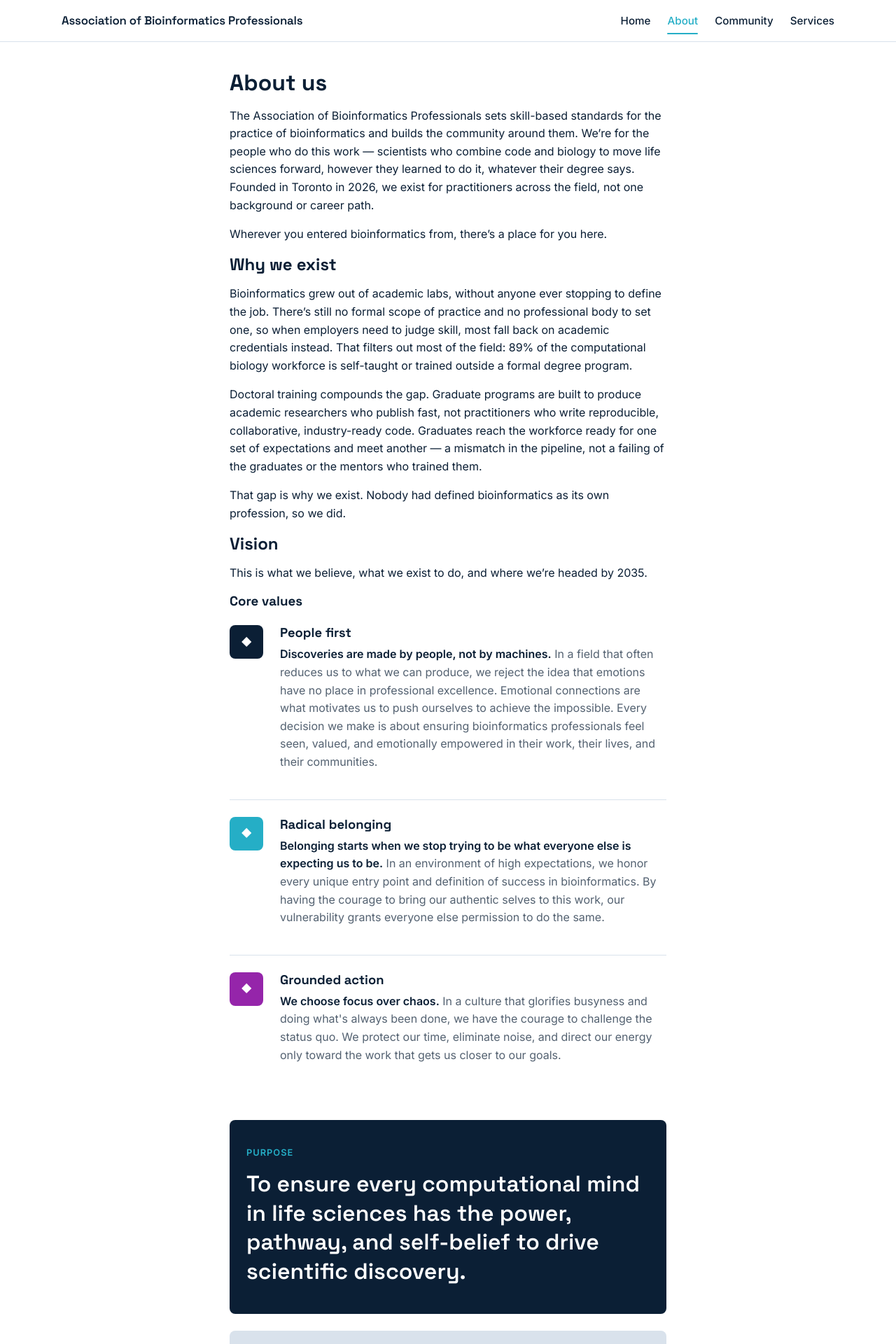
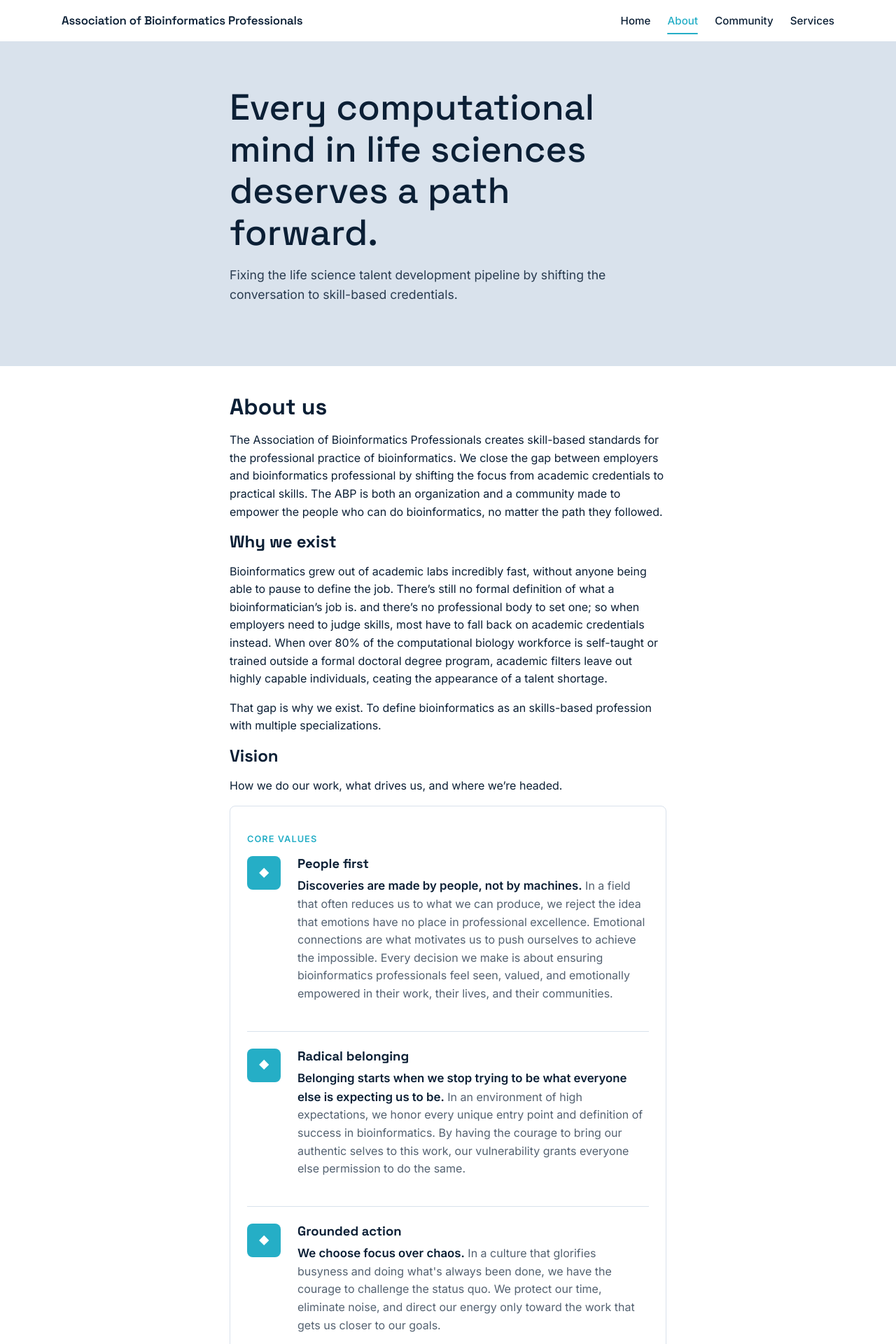
Before and after one commit to bioinfopro/bioinfopro-website-dev, a Jekyll site: the page built from src/pages/about.md, in a window 1280 px wide. Shown: the top 1920 px of the page at 70% size. Built offline with Jekyll 4.4.1, drawn with Linux system fonts in a browser that asks for light colours; some of the changed text lies outside the part shown.

Commit message:
final changes to about page

```diff
--- a/src/assets/css/main.scss
+++ b/src/assets/css/main.scss
@@ -230,10 +230,33 @@ main {
 }
 
 // -----------------------------------------------------------------------
-// Hero (home layout)
+// Hero (home layout, and the about-page top hero via .hero--breakout)
 // -----------------------------------------------------------------------
 .hero {
   background-color: var(--color-alice-blue);
+}
+
+// On the home layout .hero sits directly in <main>, outside .page-inner,
+// so it's already full-bleed for free. Pages that use the default layout
+// (like about.md) wrap their content in .page-inner (42rem cap), so a
+// hero placed there needs to opt back out — same position/50vw technique
+// used elsewhere on the about page. The negative top margin cancels
+// .page-inner's own padding-top so the hero still sits flush against the
+// header with no stray gap above it.
+.hero--breakout {
+  position: relative;
+  left: 50%;
+  right: 50%;
+  width: 100vw;
+  margin-top: calc(-1 * var(--space-4));
+  // Matches the space-4 bottom margin used between the other stacked
+  // sections on this page (.vision-cards, .future-state) so the hero
+  // hands off to the "About us" heading at the same rhythm as the rest
+  // of the page, instead of the heading butting right up against the
+  // hero's background edge.
+  margin-bottom: var(--space-4);
+  margin-left: -50vw;
+  margin-right: -50vw;
 }
 
 .hero-inner {
@@ -248,13 +271,20 @@ main {
   font-size: 0.8rem;
   letter-spacing: 0.08em;
   text-transform: uppercase;
-  color: var(--color-royal-orchid);
+  color: var(--color-pacific-blue);
   margin-bottom: var(--space-2);
 }
 
+// Sets its own font-family/color/line-height rather than relying on a
+// heading tag's base styles, so it renders correctly whether it's an
+// <h1> (home hero) or a <p> (about-page hero, which keeps a single true
+// <h1> — "About us" — for its heading hierarchy).
 .hero-headline {
+  font-family: var(--font-display);
+  color: var(--color-deep-blue);
+  line-height: 1.15;
   font-size: clamp(2rem, calc(4vw + 1rem), 3.25rem);
-  margin-bottom: var(--space-2);
+  margin: 0 0 var(--space-2);
 }
 
 .hero-subhead {
@@ -365,17 +395,88 @@ main {
 }
 
 // -----------------------------------------------------------------------
-// Core values (about page)
+// Vision cards: Purpose, Core values, Mission (about page)
 //
-// Each value is paired 1:1 with one of the three brand accent colors, so
-// the palette itself signals "three distinct, equally-weighted pillars"
-// rather than a ranked or sequential list — no 01/02/03 numbering, because
-// nothing here is a sequence. The diamond mark repeats across all three
-// tiles as a shared emblem; only its color changes.
+// Purpose, Core values, and Mission are three equally-weighted parts of
+// one Vision section, so they share a single card pattern — .vision-card
+// supplies the padding/background/border/radius shell, .vision-card-label
+// supplies the uppercase eyebrow-style label — rather than reading as
+// three unrelated components. The only differentiator is color: each
+// label takes one of the three brand accents (pacific-blue / deep-blue /
+// royal-orchid — the same trio the individual values below use as
+// badges), so the section reads as one consistent system, not a special
+// one-off treatment per card. All three sit inline in the normal Vision
+// flow inside .page-inner — no full-bleed breakouts.
 // -----------------------------------------------------------------------
+.vision-cards {
+  display: flex;
+  flex-direction: column;
+  gap: var(--space-3);
+  margin: 0 0 var(--space-4);
+}
+
+.vision-card {
+  padding: var(--space-4) var(--space-3);
+  background-color: var(--color-white);
+  border: 1px solid var(--color-alice-blue);
+  border-radius: var(--radius);
+}
+
+.vision-card-label {
+  font-family: var(--font-body);
+  font-weight: 600;
+  font-size: 0.8rem;
+  letter-spacing: 0.08em;
+  text-transform: uppercase;
+  margin: 0 0 var(--space-2);
+}
+
+.vision-card-label--pacific-blue {
+  color: var(--color-pacific-blue);
+}
+
+.vision-card-label--deep-blue {
+  color: var(--color-deep-blue);
+}
+
+.vision-card-label--royal-orchid {
+  color: var(--color-royal-orchid);
+}
+
+// Shared statement scale for the single-sentence cards (Purpose, Mission).
+// Core values keeps its own .value-lead/.value-rest split below since it's
+// a list of short paragraphs, not one sentence, but sits in the same
+// .vision-card shell as its siblings.
+.vision-card-statement {
+  font-family: var(--font-body);
+  font-weight: 500;
+  font-size: 1.2rem;
+  line-height: 1.55;
+  color: var(--color-deep-blue);
+  margin: 0;
+}
+
+// Figures in the Mission statement get the display face and full-strength
+// royal orchid so they read as stamped-in numbers without turning the
+// sentence into a headline.
+.mission-stat {
+  font-family: var(--font-display);
+  font-weight: 700;
+  color: var(--color-royal-orchid);
+}
+
+@media (max-width: 40rem) {
+  .vision-card {
+    padding: var(--space-3);
+  }
+}
+
+// Core values stack one per row at every width, divided by a hairline
+// rather than each getting its own card chrome — the outer .vision-card
+// already supplies the "cardness" for the group.
 .values {
   list-style: none;
-  margin: var(--space-3) 0 var(--space-4);
+  margin: 0;
   padding: 0;
 }
 
@@ -390,6 +491,10 @@ main {
 .value:first-child {
   border-top: none;
   padding-top: 0;
+}
+
+.value:last-child {
+  padding-bottom: 0;
 }
 
 .value-badge {
@@ -427,97 +532,24 @@ main {
 }
 
 // .value-desc carries card-body's base look (deep blue, softened) but
-// splits it unevenly between its two spans: .value-lead reads at full
-// strength so the one-line thesis lands first, .value-rest steps back so
-// the supporting sentences don't compete with it for attention.
+// splits it unevenly between its two spans: .value-lead steps up in both
+// weight and size so the one-line thesis reads as its own size tier (not
+// just a bolder run of body text), while .value-rest stays at body size
+// and steps back in opacity so the supporting sentences don't compete
+// with it for attention.
 .value-desc {
   color: var(--color-deep-blue);
 }
 
 .value-lead {
+  font-size: 1.05rem;
   font-weight: 600;
 }
 
 .value-rest {
+  font-size: 1rem;
   font-weight: 400;
   opacity: 0.7;
-}
-
-// -----------------------------------------------------------------------
-// Purpose & Mission banners (about page)
-//
-// Purpose and Mission are deliberately different in kind, so they get
-// different treatments rather than a matched pair of identical cards.
-// Purpose is timeless and aspirational: a dark, display-type banner with
-// no numbers in it. Mission is a dated, measurable commitment: a lighter,
-// plainer-set sentence where the two figures (2035, 80%) are called out
-// as the only colored elements, like figures on a signed pledge.
-// -----------------------------------------------------------------------
-.purpose-banner {
-  background-color: var(--color-deep-blue);
-  border-radius: var(--radius);
-  padding: var(--space-4) var(--space-3);
-  margin: 0 0 var(--space-3);
-}
-
-.purpose-label {
-  font-family: var(--font-body);
-  font-weight: 600;
-  font-size: 0.8rem;
-  letter-spacing: 0.08em;
-  text-transform: uppercase;
-  color: var(--color-pacific-blue);
-  margin: 0 0 var(--space-2);
-}
-
-.purpose-statement {
-  font-family: var(--font-display);
-  font-weight: 600;
-  font-size: clamp(1.4rem, calc(2.5vw + 1rem), 2rem);
-  line-height: 1.3;
-  color: var(--color-white);
-  margin: 0;
-}
-
-.mission-banner {
-  background-color: var(--color-alice-blue);
-  border-radius: var(--radius);
-  padding: var(--space-4) var(--space-3);
-  margin: 0 0 var(--space-4);
-}
-
-.mission-label {
-  font-family: var(--font-body);
-  font-weight: 600;
-  font-size: 0.8rem;
-  letter-spacing: 0.08em;
-  text-transform: uppercase;
-  color: var(--color-royal-orchid);
-  margin: 0 0 var(--space-2);
-}
-
-.mission-statement {
-  font-family: var(--font-body);
-  font-weight: 500;
-  font-size: 1.2rem;
-  line-height: 1.55;
-  color: var(--color-deep-blue);
-  margin: 0;
-}
-
-// Figures get the display face and full-strength royal orchid so they read
-// as stamped-in numbers without turning the sentence into a headline.
-.mission-stat {
-  font-family: var(--font-display);
-  font-weight: 700;
-  color: var(--color-royal-orchid);
-}
-
-@media (max-width: 40rem) {
-  .purpose-banner,
-  .mission-banner {
-    padding: var(--space-3);
-  }
 }
 
 // -----------------------------------------------------------------------
--- a/src/pages/about.md
+++ b/src/pages/about.md
@@ -4,69 +4,75 @@ title: About
 permalink: /about/
 ---
 
+<section class="hero hero--breakout">
+  <div class="hero-inner">
+    <p class="hero-headline">Every computational mind in life sciences deserves a path forward.</p>
+    <p class="hero-subhead">Fixing the life science talent development pipeline by shifting the conversation to skill-based credentials.</p>
+  </div>
+</section>
+
 # About us
 
-The Association of Bioinformatics Professionals sets skill-based standards for the practice of bioinformatics and builds the community around them. We're for the people who do this work — scientists who combine code and biology to move life sciences forward, however they learned to do it, whatever their degree says. Founded in Toronto in 2026, we exist for practitioners across the field, not one background or career path.
-
-Wherever you entered bioinformatics from, there's a place for you here.
+The Association of Bioinformatics Professionals creates skill-based standards for the professional practice of bioinformatics. We close the gap between employers and bioinformatics professional by shifting the focus from academic credentials to practical skills. The ABP is both an organization and a community made to empower the people who can do bioinformatics, no matter the path they followed.
 
 ## Why we exist
 
-Bioinformatics grew out of academic labs, without anyone ever stopping to define the job. There's still no formal scope of practice and no professional body to set one, so when employers need to judge skill, most fall back on academic credentials instead. That filters out most of the field: 89% of the computational biology workforce is self-taught or trained outside a formal degree program.
+Bioinformatics grew out of academic labs incredibly fast, without anyone being able to pause to define the job. There's still no formal definition of what a bioinformatician's job is. and there's no professional body to set one; so when employers need to judge skills, most have to fall back on academic credentials instead. When over 80% of the computational biology workforce is self-taught or trained outside a formal doctoral degree program, academic filters leave out highly capable individuals, ceating the appearance of a talent shortage.
 
-Doctoral training compounds the gap. Graduate programs are built to produce academic researchers who publish fast, not practitioners who write reproducible, collaborative, industry-ready code. Graduates reach the workforce ready for one set of expectations and meet another — a mismatch in the pipeline, not a failing of the graduates or the mentors who trained them.
-
-That gap is why we exist. Nobody had defined bioinformatics as its own profession, so we did.
+That gap is why we exist. To define bioinformatics as an skills-based profession with multiple specializations.
 
 ## Vision
 
-This is what we believe, what we exist to do, and where we're headed by 2035.
+How we do our work, what drives us, and where we're headed.
 
-### Core values
+  <div class="vision-cards">
+  <div class="vision-card">
+    <h3 class="vision-card-label vision-card-label--pacific-blue">Core values</h3>
+    <ul class="values">
+      <li class="value">
+        <span class="value-badge value-badge--pacific-blue" aria-hidden="true"></span>
+        <div class="value-copy">
+          <h4 class="value-name card-title">People first</h4>
+          <p class="value-desc"><span class="value-lead">Discoveries are made by people, not by machines.</span> <span class="value-rest">In a field that often reduces us to what we can produce, we reject the idea that emotions have no place in professional excellence. Emotional connections are what motivates us to push ourselves to achieve the impossible. Every decision we make is about ensuring bioinformatics professionals feel seen, valued, and emotionally empowered in their work, their lives, and their communities.</span></p>
+        </div>
+      </li>
+      <li class="value">
+        <span class="value-badge value-badge--pacific-blue" aria-hidden="true"></span>
+        <div class="value-copy">
+          <h4 class="value-name card-title">Radical belonging</h4>
+          <p class="value-desc"><span class="value-lead">Belonging starts when we stop trying to be what everyone else is expecting us to be.</span> <span class="value-rest">In an environment of high expectations, we honor every unique entry point and definition of success in bioinformatics. By having the courage to bring our authentic selves to this work, our vulnerability grants everyone else permission to do the same.</span></p>
+        </div>
+      </li>
+      <li class="value">
+        <span class="value-badge value-badge--pacific-blue" aria-hidden="true"></span>
+        <div class="value-copy">
+          <h4 class="value-name card-title">Grounded action</h4>
+          <p class="value-desc"><span class="value-lead">We choose focus over chaos.</span> <span class="value-rest">In a culture that glorifies busyness and doing what's always been done, we have the courage to challenge the status quo. We protect our time, eliminate noise, and direct our energy only toward the work that gets us closer to our goals.</span></p>
+        </div>
+      </li>
+    </ul>
+  </div>
 
-<ul class="values">
-  <li class="value">
-    <span class="value-badge value-badge--deep-blue" aria-hidden="true"></span>
-    <div class="value-copy">
-      <h4 class="value-name card-title">People first</h4>
-      <p class="value-desc"><span class="value-lead">Discoveries are made by people, not by machines.</span> <span class="value-rest">In a field that often reduces us to what we can produce, we reject the idea that emotions have no place in professional excellence. Emotional connections are what motivates us to push ourselves to achieve the impossible. Every decision we make is about ensuring bioinformatics professionals feel seen, valued, and emotionally empowered in their work, their lives, and their communities.</span></p>
-    </div>
-  </li>
-  <li class="value">
-    <span class="value-badge value-badge--pacific-blue" aria-hidden="true"></span>
-    <div class="value-copy">
-      <h4 class="value-name card-title">Radical belonging</h4>
-      <p class="value-desc"><span class="value-lead">Belonging starts when we stop trying to be what everyone else is expecting us to be.</span> <span class="value-rest">In an environment of high expectations, we honor every unique entry point and definition of success in bioinformatics. By having the courage to bring our authentic selves to this work, our vulnerability grants everyone else permission to do the same.</span></p>
-    </div>
-  </li>
-  <li class="value">
-    <span class="value-badge value-badge--royal-orchid" aria-hidden="true"></span>
-    <div class="value-copy">
-      <h4 class="value-name card-title">Grounded action</h4>
-      <p class="value-desc"><span class="value-lead">We choose focus over chaos.</span> <span class="value-rest">In a culture that glorifies busyness and doing what's always been done, we have the courage to challenge the status quo. We protect our time, eliminate noise, and direct our energy only toward the work that gets us closer to our goals.</span></p>
-    </div>
-  </li>
-</ul>
+  <div class="vision-card">
+    <h3 class="vision-card-label vision-card-label--pacific-blue">Purpose</h3>
+    <p class="vision-card-statement">To ensure every computational mind in life sciences has the power, pathway, and self-belief to drive scientific discovery.</p>
+  </div>
 
-<div class="purpose-banner">
-  <h3 class="purpose-label">Purpose</h3>
-  <p class="purpose-statement">To ensure every computational mind in life sciences has the power, pathway, and self-belief to drive scientific discovery.</p>
-</div>
-
-<div class="mission-banner">
-  <h3 class="mission-label">Mission</h3>
-  <p class="mission-statement">By <span class="mission-stat">2035</span>, unite <span class="mission-stat">80%</span> of top global life sciences organizations under skill-based standards for the professional practice of bioinformatics.</p>
-</div>
+  <div class="vision-card">
+    <h3 class="vision-card-label vision-card-label--pacific-blue">Mission</h3>
+    <p class="vision-card-statement">By 2035, unite 80% of top global life sciences organizations under skill-based standards for the professional practice of bioinformatics.</p>
+  </div>
+  </div>
 
 <div class="future-state">
   <h3 class="future-state-heading">What 2035 looks like</h3>
   <ul class="future-panels">
-    <li class="future-panel future-panel--deep-blue">
+    <li class="future-panel future-panel--royal-orchid">
       <span class="future-panel-mark" aria-hidden="true"></span>
       <h4 class="future-panel-title">Identity and belonging</h4>
       <p class="future-panel-body">Every single bioinformatician is able to articulate at the dinner table what they do for a living with the same ease that an engineer or a doctor would. Young students enter a bioinformatics community that empowers them to pursue and celebrate their very own definition of success. Bioinformatics professionals feel valued as core contributors to scientific discoveries, and their compensations reflect the years of specialized training and risk management the role requires. Every bioinformatics professional has an unshakeable self-belief in their value regardless of their academic background.</p>
     </li>
-    <li class="future-panel future-panel--pacific-blue">
+    <li class="future-panel future-panel--royal-orchid">
       <span class="future-panel-mark" aria-hidden="true"></span>
       <h4 class="future-panel-title">Market and hiring</h4>
       <p class="future-panel-body">The life sciences market hires based on demonstrated skill, not arbitrary academic paths. Employers can easily find skilled talent for every open position. Graduate students and postdocs can be recognized and compensated as bioinformatics professionals while they complete their training to become an independent research group leader. Educational institutions have better tools to help students develop the skills that the job market needs. Employers maintain protected entry-level pathways so early career professionals can grow into future senior experts. The sustained influx of diverse skilled talent propels the life sciences ecosystem.</p>
```
